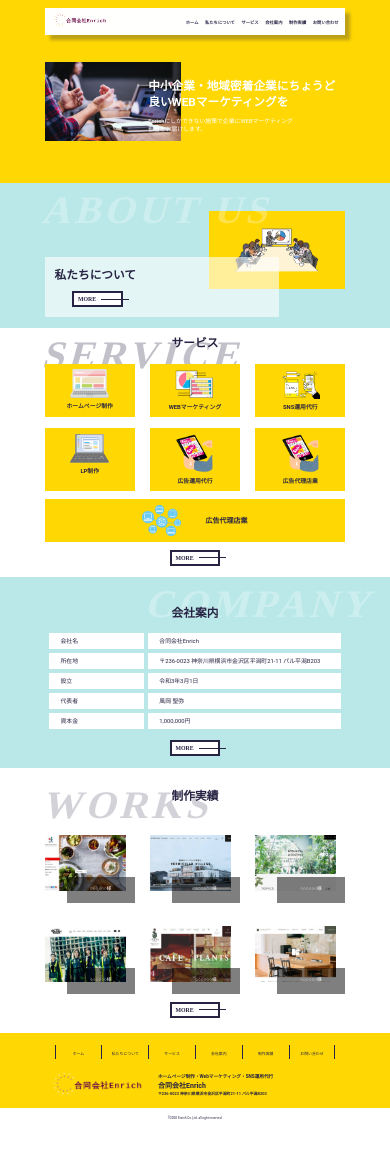
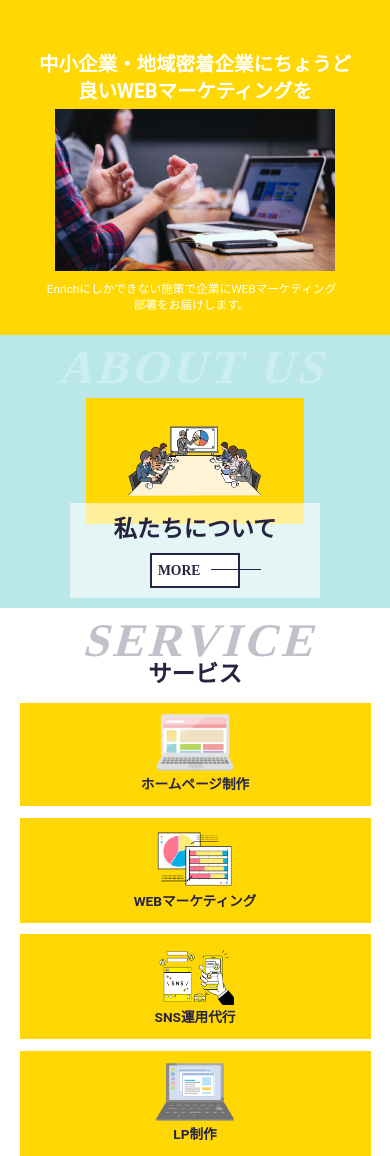
Before and after one commit to GEN1090/enrich, a plain HTML site: page index.html in a window 390 px wide. Shown: the top 1156 px of the page. Before the commit the page ends 1128 px from the top, so only its background shows below. Drawn offline with nearby package versions, Linux system fonts and the light colour scheme.

Commit message:
TOPページ レスポンシブ対応

```diff
--- a/css/responsive.css
+++ b/css/responsive.css
@@ -1,27 +1,343 @@
 @charset 'UTF-8';
 
 /* スマホ表示 */
-@media screen and (min-width:480px){
+@media screen and (max-width:480px){
 
 	/* base */
 
 	.wrapper{
-
+		width: 100%;
 	}
 
 	.container{
-
+		width: 90vw;
 	}
 
-	.inner{
 
+
+	.br-sp {
+		display: block;
 	}
 
-	.br-sp {
+	/* original */
+	header{
 		display: none;
 	}
 
-	/* original */
+	.footer-nav li {
+    padding: 0 2vw;
+    border-left: none;
+    text-align: center;
+    display: block;
+    width: 100%;
+	}
+
+	.footer-nav ul {
+    display: flex;
+    justify-content: space-between;
+    align-items: center;
+    flex-direction: column;
+	}
+
+	.footer-nav li:last-child {
+    border-right: none;
+	}
+
+	.footer-nav a {
+    font-size: 4vw;
+    display: inline-block;
+	}
+
+	.footer-bottom {
+    display: flex;
+    /* justify-content: space-between; */
+    align-items: center;
+    flex-direction: column;
+	}
+
+	.footer-desc h4 {
+    font-weight: bold;
+    font-size: 3.3vw;
+		text-align: center;
+	}
+
+	.footer-desc h1 {
+    font-weight: bold;
+    font-size: 3.8vw;
+    text-align: center;
+    padding-bottom: 0.2vw;
+	}
+
+	.footer-desc p {
+    font-weight: bold;
+    font-size: 3vw;
+    text-align: center;
+	}
+
+	.footer-logo {
+    width: 75vw;
+	}
+
+	footer {
+    width: 100%;
+    background-color: #FFD803;
+    padding-bottom: 4vw;
+    padding-top: 3vw;
+	}
+
+	.copyright p {
+    font-size: 3vw;
+    text-align: center;
+    padding: 4vw 0;
+	}
+
+	.main-img {
+    padding-top: 28vw;
+    width: 80%;
+    margin: 0 auto;
+	}
+
+	.main-catchcopy {
+    font-weight: bold;
+    font-size: 5vw;
+    text-align: center;
+    color: #fffffe;
+    position: absolute;
+    top: 13vw;
+    left: 10vw;
+	}
+
+	.main-visual {
+    background-color: #FFD803;
+    height: 86vw;
+    width: 100%;
+	}
+
+	.sub-catch {
+    font-size: 3vw;
+    color: #fffffe;
+    position: absolute;
+    left: 12vw;
+    top: 72vw;
+    text-align: center;
+	}
+
+	.bg-ttl {
+    opacity: 0.28;
+    font-family: Poppins;
+    font-weight: bold;
+    letter-spacing: 1vw;
+    font-size: 12vw;
+    transform: skewX(-15deg);
+    position: absolute;
+	}
+
+	.about-bg-ttl {
+    color: #fff;
+    left: 11vw;
+    top: 0vw;
+	}
+
+	.about-us-top-img {
+    width: 56vw;
+    padding-top: 16vw;
+    padding-bottom: 10vw;
+    margin-left: 0;
+    margin: 0 auto;
+    display: block;
+	}
+
+	.about-us-top-heading-wrapper {
+    width: 64vw;
+    background-color: rgba(255, 255, 255, 0.6);
+    padding: 2.5vw 0;
+    position: absolute;
+    top: 43vw;
+    left: 13vw;
+	}
+
+	.about-us-top {
+    width: 100%;
+    background-color: #BAE8E8;
+    /* padding: 3vw 0 5vw 0; */
+    height: 70vw;
+	}
+
+	.heading {
+    font-size: 6vw;
+    font-weight: bold;
+	}
+
+	.about-us-top-heading-wrapper h2 {
+    padding-left: 0;
+    text-align: center;
+    padding-bottom: 2vw;
+}
+
+	.about-more {
+    margin-top: 3vw;
+    margin-left: 0;
+    margin: 0 auto;
+	}
+
+	.more-btn {
+    font-size: 3.5vw;
+    font-family: Poppins;
+    padding: 1.5vw 1.5vw 1.5vw 1.5vw;
+    border: 2px solid #272343;
+    display: block;
+    width: 23vw;
+    font-weight: bold;
+    background-color: #fff;
+    position: relative;
+	}
+
+	.more-btn::after {
+    content: "";
+    background-color: #272343;
+    height: 1px;
+    width: 13vw;
+    position: absolute;
+    top: 3.5vw;
+    right: -6vw;
+	}
+
+	.service-top-heading {
+    text-align: center;
+    padding-top: 12.8vw;
+	}
+
+	.service-bg-ttl {
+    top: 0;
+    left: 17vw;
+    z-index: -1;
+	}
+
+	.service-top-content {
+    width: 100%;
+    display: flex;
+    justify-content: space-between;
+    flex-wrap: wrap;
+    flex-direction: column;
+	}
+
+	.service-top-contents {
+    width: 100%;
+    background-color: #FFD803;
+    margin: 0 auto;
+    margin-top: 3vw;
+    padding: 3vw 0;
+		/* display: flex;
+		justify-content: space-between; */
+	}
+
+	.service-top-contents img {
+    display: block;
+    width: 20vw;
+    margin: 0 auto;
+	}
+
+	.service-top-contents p {
+    font-size: 3.5vw;
+    text-align: center;
+    font-weight: bold;
+    padding-top: 1vw;
+	}
+
+	.web-promo {
+    background-color: #FFD803;
+    width: 100%;
+    padding: 3vw 0;
+    display: flex;
+    justify-content: space-between;
+    align-items: center;
+    flex-direction: column;
+    margin-top: 2vw;
+	}
+
+	.web-promo img {
+    width: 20vw;
+	}
+
+	.web-promo p {
+    font-size: 3.5vw;
+    font-weight: bold;
+    padding-top: 1vw;
+	}
+
+	.company-bg-ttl {
+    top: 0;
+    right: 9vw;
+    color: #fff;
+    z-index: 0;
+	}
+
+	.company-table table td {
+    padding: 2vw 8vw;
+    font-size: 4.5vw;
+    background-color: #fff;
+    border: 1px solid #BAE8E8;
+    display: block;
+		text-align: center;
+	}
+
+	.company-table table tr td:first-child {
+    width: 100%;
+	}
+
+	.company-table table tr td:nth-child(2) {
+    width: 100%;
+	}
+
+	.works-bg-ttl {
+    top: 0;
+    left: 20vw;
+    opacity: 0.2;
+	}
+
+	.works-top-heading {
+    text-align: center;
+    padding-top: 13vw;
+	}
+
+	.works-top-content {
+    display: flex;
+    justify-content: space-between;
+    flex-wrap: wrap;
+    flex-direction: column;
+	}
+
+	.works-top-contents {
+    width: 60vw;
+    margin: 0 auto;
+    margin-top: 8vw;
+    position: relative;
+	}
+
+	.works-top-contents img {
+    width: 100%;
+	}
+
+	.works-top-contents-desc {
+    position: absolute;
+    bottom: -2vw;
+    right: 0;
+    left: 0;
+    text-align: center;
+    font-size: 3.5vw;
+    color: #fff;
+    padding: 2.5vw 6vw;
+    background-color: rgba(0, 0, 0, 0.5);
+	}
+
+
+
+
+
+
+
+
+
 
 
 
--- a/index.html
+++ b/index.html
@@ -112,7 +112,7 @@
 					</div>
 					<div class="web-promo">
 						<img src="img/service-top-conents-img07.png" alt="">
-						<p>広告代理店業</p>
+						<p>WEB Promo</p>
 					</div>
 					<a href="service.html" class="service-more more-btn">MORE</a>
 				</div>
```
Also changed, not shown: service.html (+1 -1 lines).
